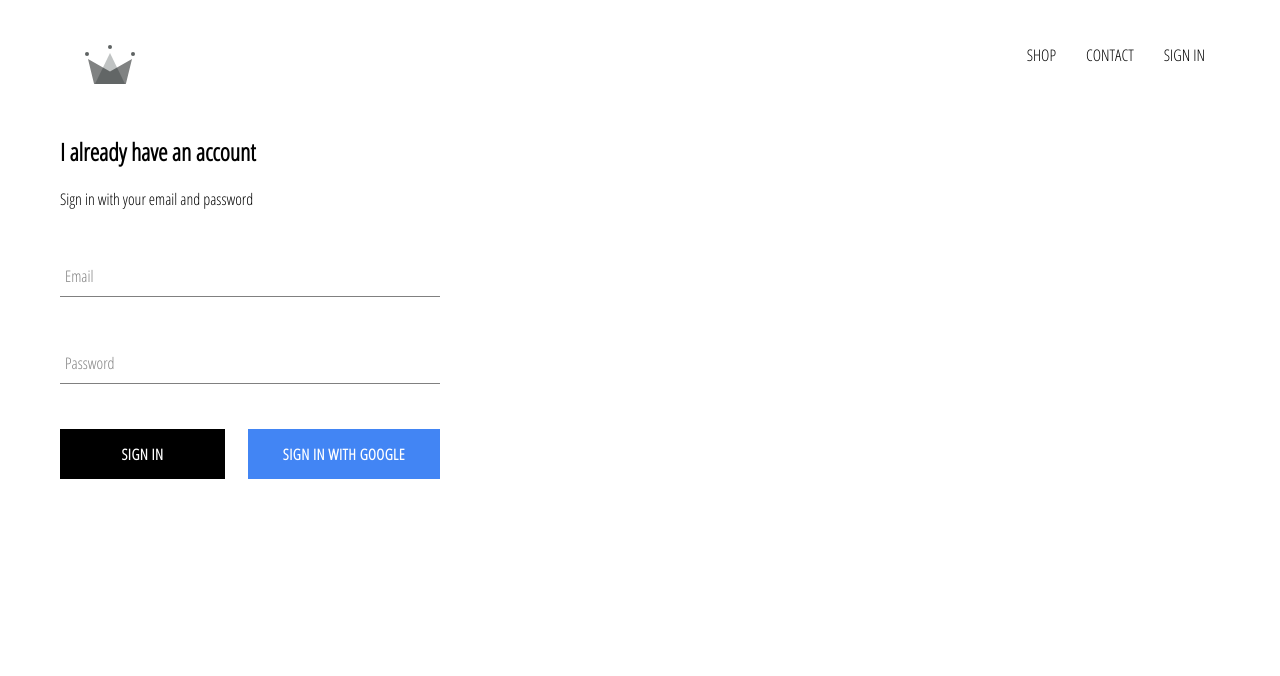
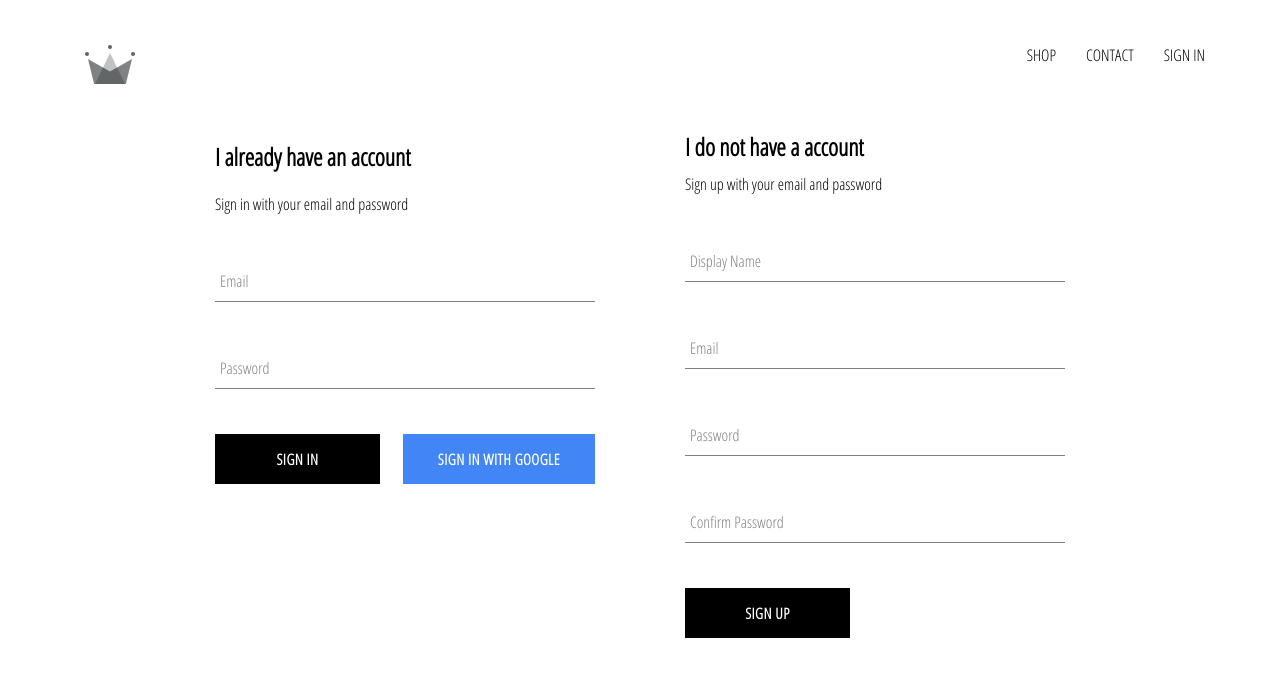
Before and after one commit to Manjindermalhi/crwn-clothing, a React (Create React App) app: page /signin in a window 1280 px wide. Shown: the top 676 px of the page. Built offline with nearby package versions, Linux system fonts and the light colour scheme; no server answers; a web font is replaced by a local one.

Commit message:
added a sign up page and added firebase user authentication and added users to our firebase database

```diff
--- a/src/App.js
+++ b/src/App.js
@@ -8,7 +8,7 @@
 import ShopPage from "./pages/shop/shop.component.jsx";
 import Header from "./components/header/header.component.jsx";
 import SignInAndSignUp from './pages/sign-in-and-sign-out/sign-in-and-sign-up.component';
-import {auth} from "./firebase/firebase.utils";
+import {auth, createUserProfileDocument} from "./firebase/firebase.utils";
 
 class App extends React.Component{
   constructor(){
@@ -22,10 +22,23 @@
   unsubscribeFromAuth = null;
 
   componentDidMount(){
-    this.unsubscribeFromAuth = auth.onAuthStateChanged(user => {
-      this.setState({currentUser: user});
-    console.log(user);
-  });
+    this.unsubscribeFromAuth = auth.onAuthStateChanged(async (userAuth) => {
+      if (userAuth) {
+        const userRef = await createUserProfileDocument(userAuth);
+
+        userRef.onSnapshot(snapShot => {
+          this.setState({
+            currentUser: {
+              id: snapShot.id,
+              ...snapShot.data()
+            }
+          });
+          console.log(this.state);
+        });
+      }
+      this.setState({currentUser: userAuth})
+    });
+
   }
 
   componentWillUnmount(){
--- /dev/null
+++ b/src/components/sign-up/sign-up.component.jsx
@@ -0,0 +1,101 @@
+import React from "react";
+
+import FormInput from "../form-input/form-input.component";
+import CustomButton from "../custom-button/custom-button.component";
+
+import { auth, createUserProfileDocument} from "../../firebase/firebase.utils";
+
+import "./sign-up.styles.scss";
+
+class SignUp extends React.Component {
+    constructor(){
+        super();
+
+        this.state = {
+            displayName: '',
+            email: '',
+            password: '',
+            confirmPassword: ''
+        };
+    }
+
+    handleSubmit = async event => {
+        event.preventDefault();
+        const {displayName, email, password, confirmPassword} = this.state;
+
+        if(password !== confirmPassword) {
+            alert("passwords don't match");
+            return;
+        }
+
+        try {
+            const {user} = await auth.createUserWithEmailAndPassword(email, password);
+
+           await createUserProfileDocument(user, {displayName});
+
+           this.setState({
+            displayName: '',
+            email: '',
+            password: '',
+            confirmPassword: ''
+           });
+        } catch (error){
+            console.error(error);
+        }
+    };
+
+    handleChange = event => {
+        const {name, value } = event.target;
+
+        this.setState({[name]:value});
+    }
+
+    render(){
+        const {displayName, email, password, confirmPassword} = this.state;
+        return (
+            <div className="sign-up">
+                <h2 className="title">I do not have a account</h2>
+                <span>Sign up with your email and password</span>
+                <form className="sign-up-form" onSubmit={this.handleSubmit}>
+                    <FormInput
+                        type='text'
+                        name='displayName'
+                        value={displayName}
+                        onChange={this.handleChange}
+                        label='Display Name'
+                        required
+                    />
+
+                    <FormInput
+                        type='email'
+                        name='email'
+                        value={email}
+                        onChange={this.handleChange}
+                        label='Email'
+                        required
+                    />
+
+                    <FormInput
+                        type='password'
+                        name='password'
+                        value={password}
+                        onChange={this.handleChange}
+                        label='Password'
+                        required
+                    />
+
+                    <FormInput
+                        type='password'
+                        name='confirmPassword'
+                        value={confirmPassword}
+                        onChange={this.handleChange}
+                        label='Confirm Password'
+                        required
+                    />
+                    <CustomButton type="submit">SIGN UP</CustomButton>
+                </form>
+            </div>
+        )
+    }
+}
+export default SignUp;
--- /dev/null
+++ b/src/components/sign-up/sign-up.styles.scss
@@ -0,0 +1,10 @@
+.sign-up {
+    display: flex;
+    flex-direction: column;
+    width:380px;
+
+    .title {
+        margin: 10px 0;
+
+    }
+}
--- a/src/firebase/firebase.utils.js
+++ b/src/firebase/firebase.utils.js
@@ -12,6 +12,31 @@
     measurementId: "G-VWQRBH4L0M"
   };
 
+  export const createUserProfileDocument = async (userAuth, additionalData) => {
+    if (!userAuth) return;
+      const userRef = firestore.doc(`users/${userAuth.uid}`);
+
+      const snapShot = await userRef.get();
+
+      if(!snapShot.exists) {
+        const {displayName, email} = userAuth;
+        const createdAt = new Date();
+
+        try {
+          await userRef.set({
+            displayName,
+            email,
+            createdAt,
+            ...additionalData
+          })
+
+        } catch (error){
+          console.log('error creating user', error.message);
+        }
+      }
+      return userRef;
+  };
+
   firebase.initializeApp(config);
 
   export const auth = firebase.auth();
--- a/src/pages/sign-in-and-sign-out/sign-in-and-sign-up.component.jsx
+++ b/src/pages/sign-in-and-sign-out/sign-in-and-sign-up.component.jsx
@@ -1,10 +1,12 @@
 import React from "react";
 import "./sign-in-and-sign-up.styles.scss";
 import SignIn from "../../components/sign-in/sign-in.component";
+import SignUp from "../../components/sign-up/sign-up.component";
 
 const SignInAndSignUp = () => (
     <div className="sign-in-and-sign-up">
         <SignIn />
+        <SignUp />
     </div>
 );
 
--- a/src/pages/sign-in-and-sign-out/sign-in-and-sign-up.styles.scss
+++ b/src/pages/sign-in-and-sign-out/sign-in-and-sign-up.styles.scss
@@ -0,0 +1,6 @@
+.sign-in-and-sign-up {
+    width:850px;
+    display: flex;
+    justify-content: space-between;
+    margin: 30px auto;
+}
```
